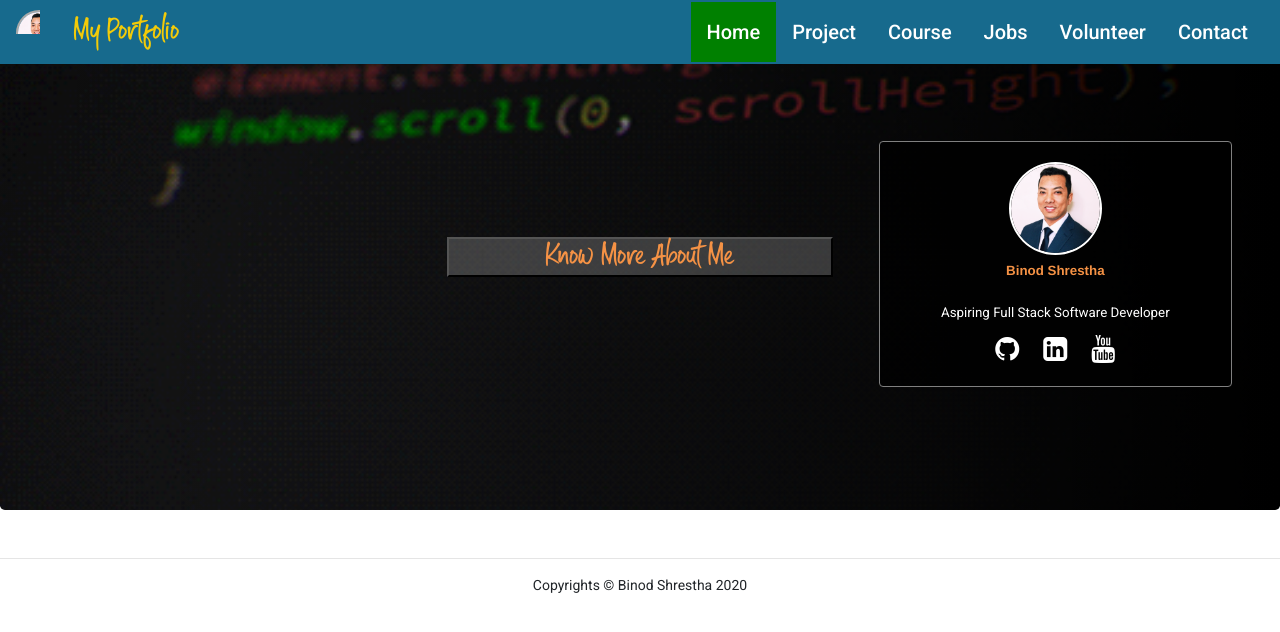
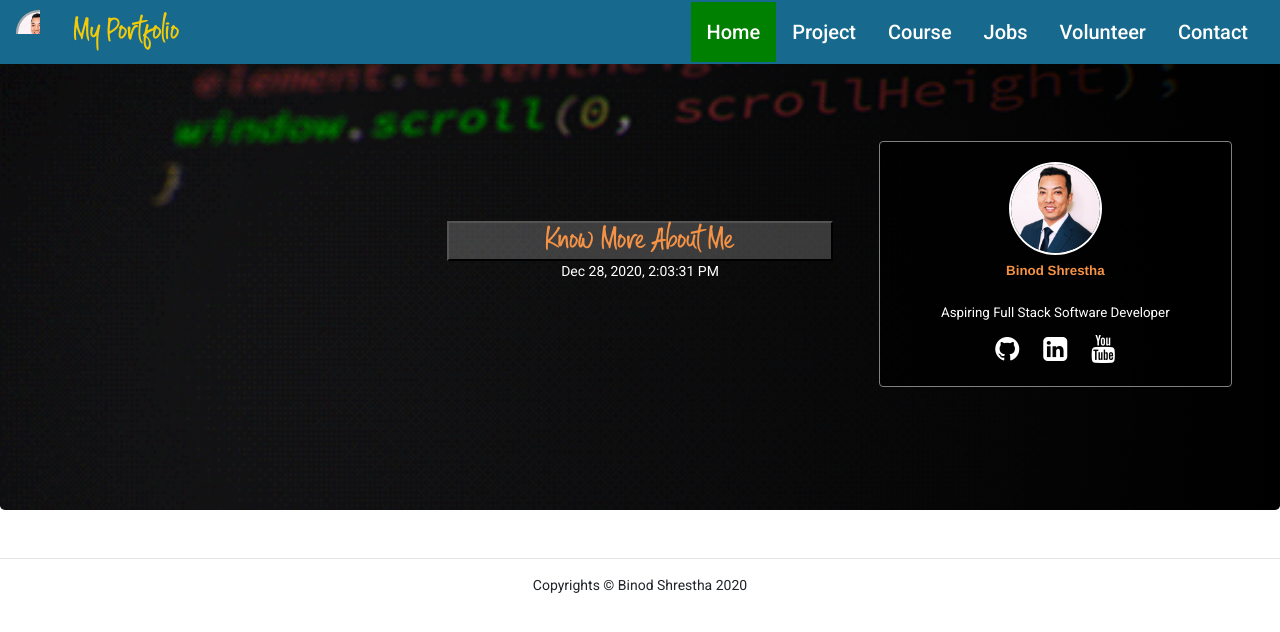
Before and after one commit to Binod-Shrestha/ShresthaBinod, an Angular app: page /home in a window 1280 px wide. Shown: the top 632 px of the page. Built offline with nearby package versions, Linux system fonts and the light colour scheme.

Commit message:
current time added

```diff
--- a/src/app/home-page/home-page.component.html
+++ b/src/app/home-page/home-page.component.html
@@ -4,7 +4,10 @@
     <div class="col-md-4"></div>
     <div class="col-md-4 mobile-row">
       <div class="btnReadMoreDiv">
+
           <button (click)="displayMore();" (click)="scroll()"  class="btnReadMore" >Know More About Me</button>
+      </div><div>
+        <p style="color:white; ">{{currentDate | date:'medium'}}</p>
       </div>
     </div>
     <div class="col-md-4 mobile-row">
--- a/src/app/home-page/home-page.component.ts
+++ b/src/app/home-page/home-page.component.ts
@@ -8,9 +8,11 @@ import { Component, OnInit } from '@angular/core';
 export class HomePageComponent implements OnInit {
    clsFront = '';
    showCard: Boolean = false;
+   currentDate: number;
 
   constructor() { }
   ngOnInit(): void {
+    this.currentDate = Date.now();
 
   }
   displayMore(){
```
